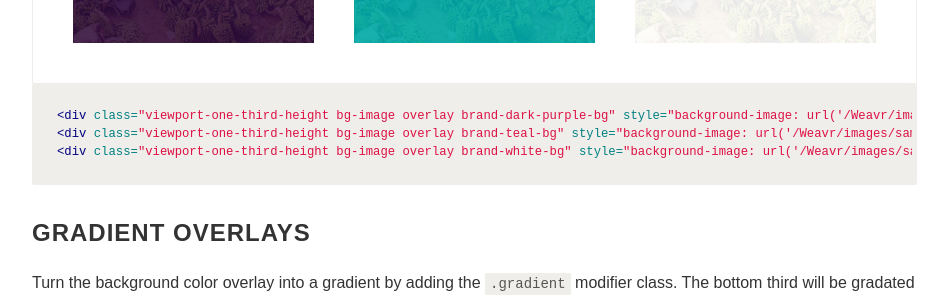
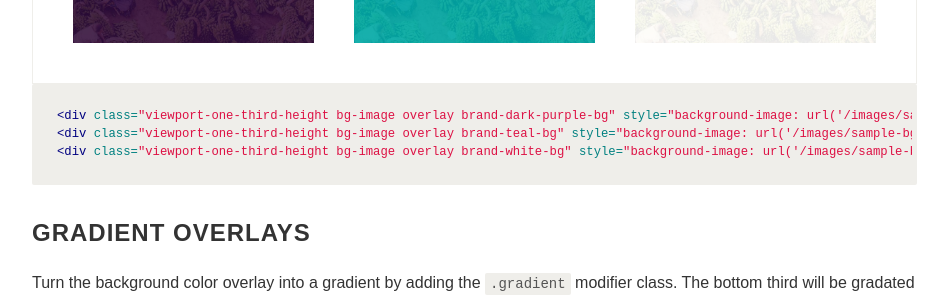
Before and after one commit to OpportunityIntl/Weavr, a Jekyll site: the page built from docs/elements/image-backgrounds/index.md, in a window 1280 px wide and 900 px high, scrolled down 2754 px. Shown: the part 151-451 px from the top of the window, without its empty margins (323-1271 px from the left). Built offline with Jekyll 4.4.1, drawn with Linux system fonts in a browser that asks for light colours; nearby versions of some CDN libraries; comment, search, counter and statistics services are not loaded; some of the changed text lies outside the part shown.

Commit message:
Setting custom subdomain for github pages site

```diff
--- a/_config.yml
+++ b/_config.yml
@@ -1,7 +1,7 @@
 # Site settings
 title: Weavr
-baseurl: "/Weavr" # the subpath of your site, e.g. /blog/
-url: "http://opportunityintl.github.io" # the base hostname & protocol for your site
+baseurl: "" # the subpath of your site, e.g. /blog/
+url: "http://weavr.opportunity.org" # the base hostname & protocol for your site
 
 # Build settings
 markdown: kramdown
--- /dev/null
+++ b/cname
@@ -0,0 +1 @@
+weavr.opportunity.org
```
